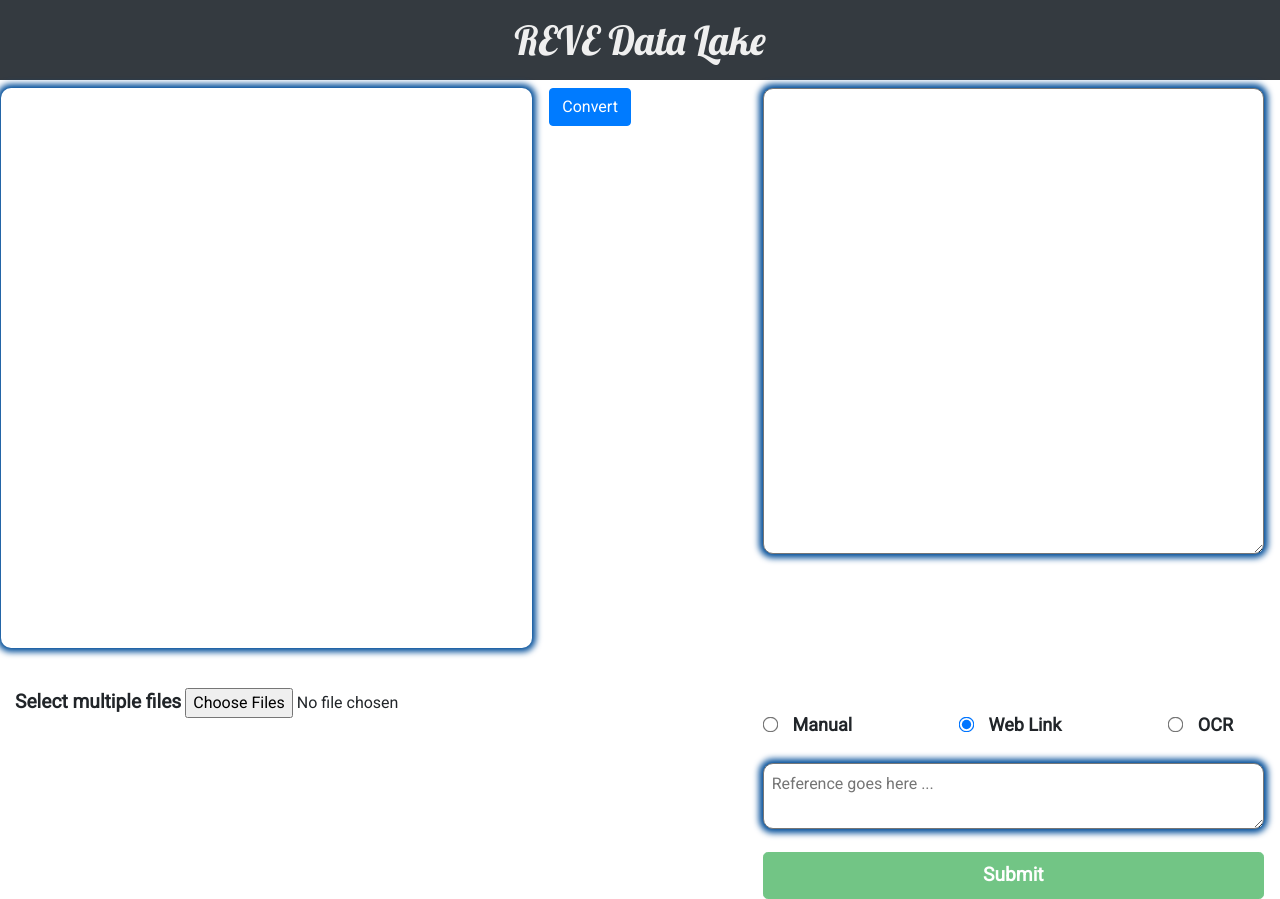
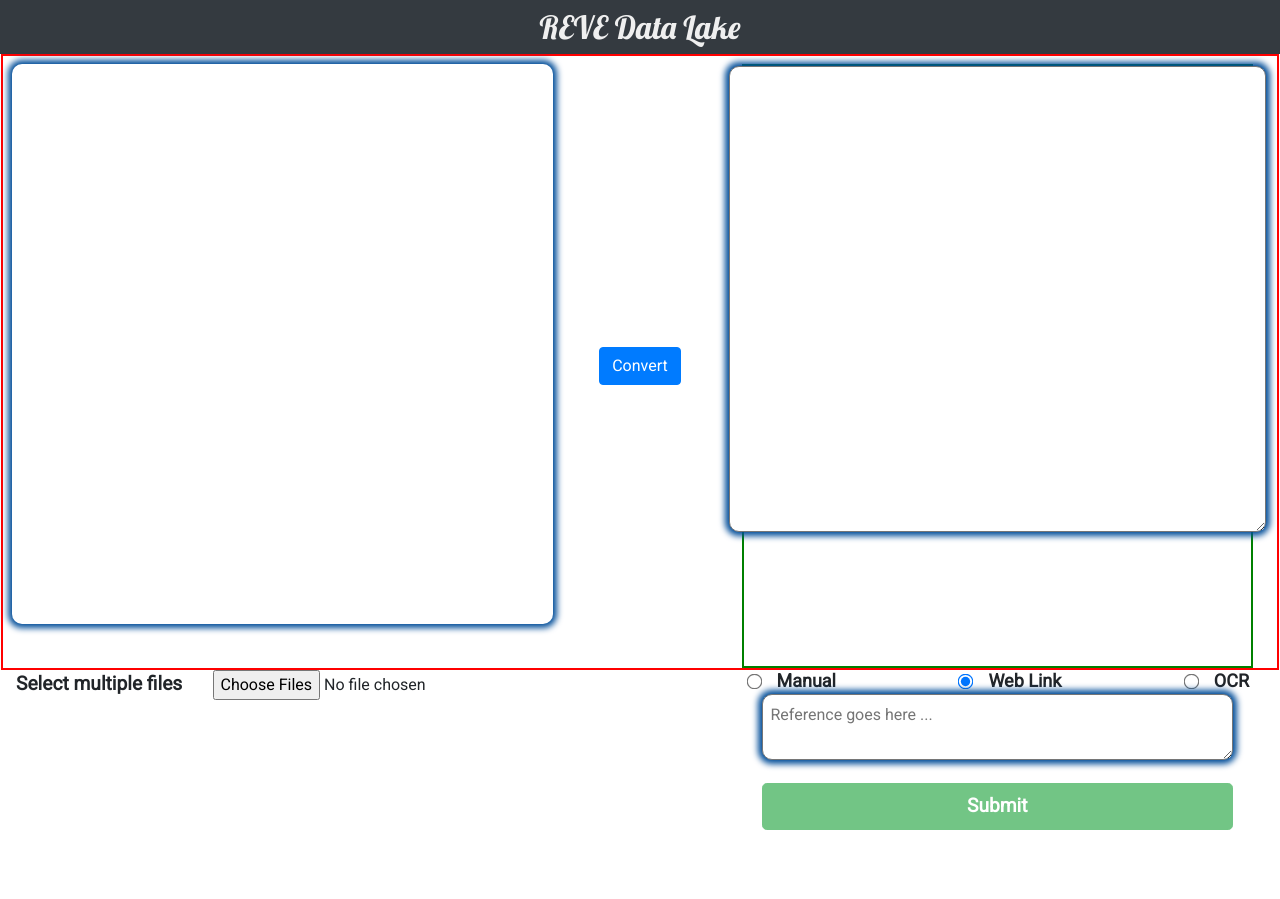
Before and after one commit to rubayetahmed314/reve-data-lake, a plain HTML site: page index.html in a window 1280 px wide. After the commit the page ends 830 px from the top, so only its background shows below. Drawn offline with nearby package versions, Linux system fonts and the light colour scheme.

Commit message:
Updated UI

```diff
--- a/index.html
+++ b/index.html
@@ -49,17 +49,17 @@
     <footer class="mt-5 p-3 text-center bg-light">
         GitHub Finder &copy;
     </footer> -->
-        <div class="container-fluid mx-0 px-0">
-            <h1 class="bg-dark text-center py-3 stylish" style="color: #efefef">
+        <div class="container-fluid mx-0 px-0 my-0 py-0">
+            <h2 class="bg-dark text-center py-2 my-0 stylish" style="color: #efefef">
                 REVE Data Lake
-            </h1>
+            </h2>
         </div>
-        <div class="container-fluid">
-            <div class="row">
-                <div class="col-5 px-3">
-                    <div class="row">
+        <div class="container-fluid px-3">
+            <div class="row px-4 pt-2 pb-0 my-0" style="border: 2px solid red;">
+                <div class="col-5 px-0 py-0 my-0">
+                    <div class="row py-0 my-0">
                         <div
-                            class="col-12 boxshadow px-0"
+                            class="col-12 boxshadow"
                             id="imageHolder"
                             style="width: inherit; height: 70vh; display: flex; justify-content: center;"
                         >
@@ -69,15 +69,15 @@
                         </div>
                     </div>
                 </div>
-                <div class="col-2 px-3">
-                    <button id="convertBtn" type="button" class="btn btn-primary">
+                <div class="col-2 px-3 py-0 my-0" style="display: flex; justify-content: center; align-items: center;">
+                    <button id="convertBtn" type="button" class="btn btn-primary" style="height: fit-content;">
                         Convert
                     </button>
                 </div>
-                <div class="col-5 px-3">
-                    <div class="row">
+                <div class="col-5 mx-0 px-0 py-0 mb-0" style="border: 2px solid green; height: fit-content;">
+                    <div class="row px-0 py-0 my-0">
                         <div
-                            class="col-12"
+                            class="col-12 px-0 py-0 my-0"
                             id="contentHolder"
                             style="height: 75vh;"
                         >
@@ -94,22 +94,19 @@
                 </div>
             </div>
             <div class="row">
-                <div class="col-5">
+                <div class="col-5" style="display: flex; justify-content: space-between;">
                     <label for="files">Select multiple files</label>
                     <input id="files" type="file" multiple="multiple" accept="image/jpeg, image/png, image/jpg">
-                    <output id="result">
                 </div>
                 <div class="col-2">
 
                 </div>
-                <div class="col-5 px-3">
+                <div class="col-5 pl-0">
                     <div
-                        class="row px-3"
+                        class="row pl-3"
                         style="
                             width: inherit;
-                            height: 75px;
                             display: flex;
-                            align-items: center;
                             justify-content: space-between;
                         "
                     >
@@ -177,7 +174,7 @@
                             </div>
                         <!-- </div> -->
                     </div>
-                    <div class="row">
+                    <div class="row pl-0 pr-3 pt-0 mt-0 mx-0">
                         <div class="col-12">
                             <textarea
                                 id="reference"
--- a/script.js
+++ b/script.js
@@ -104,6 +104,7 @@ submitBtn.addEventListener("click", async function (e) {
 
         content.value = "";
         reference.value = "";
+        imageHolder.innerHTML = '';
         document.getElementById("webLink").checked = true;
         reference.disabled = false;
         submitBtn.disabled = true;
@@ -131,8 +132,8 @@ document.querySelector("#files").addEventListener("change", e => {
     if (window.File && window.FileReader && window.FileList && window.Blob) {
         //CHECK IF FILE API IS SUPPORTED
         const files = e.target.files; //FILE LIST OBJECT CONTAINING UPLOADED FILES
-        const output = document.querySelector("#result");
-        output.innerHTML = "";
+        // const output = document.querySelector("#result");
+        // output.innerHTML = "";
         for (let i = 0; i < files.length; i++) {
             // LOOP THROUGH THE FILE LIST OBJECT
             if (!files[i].type.match("image")) continue; // ONLY PHOTOS (SKIP CURRENT ITERATION IF NOT A PHOTO)
@@ -179,6 +180,7 @@ convertBtn.addEventListener("click", e => {
             console.log("Response: ", data);
 
             content.value = data.result;
+            submitBtn.disabled = false;
             // this.setState({
             //     letter: data.letter,
             // });
```
